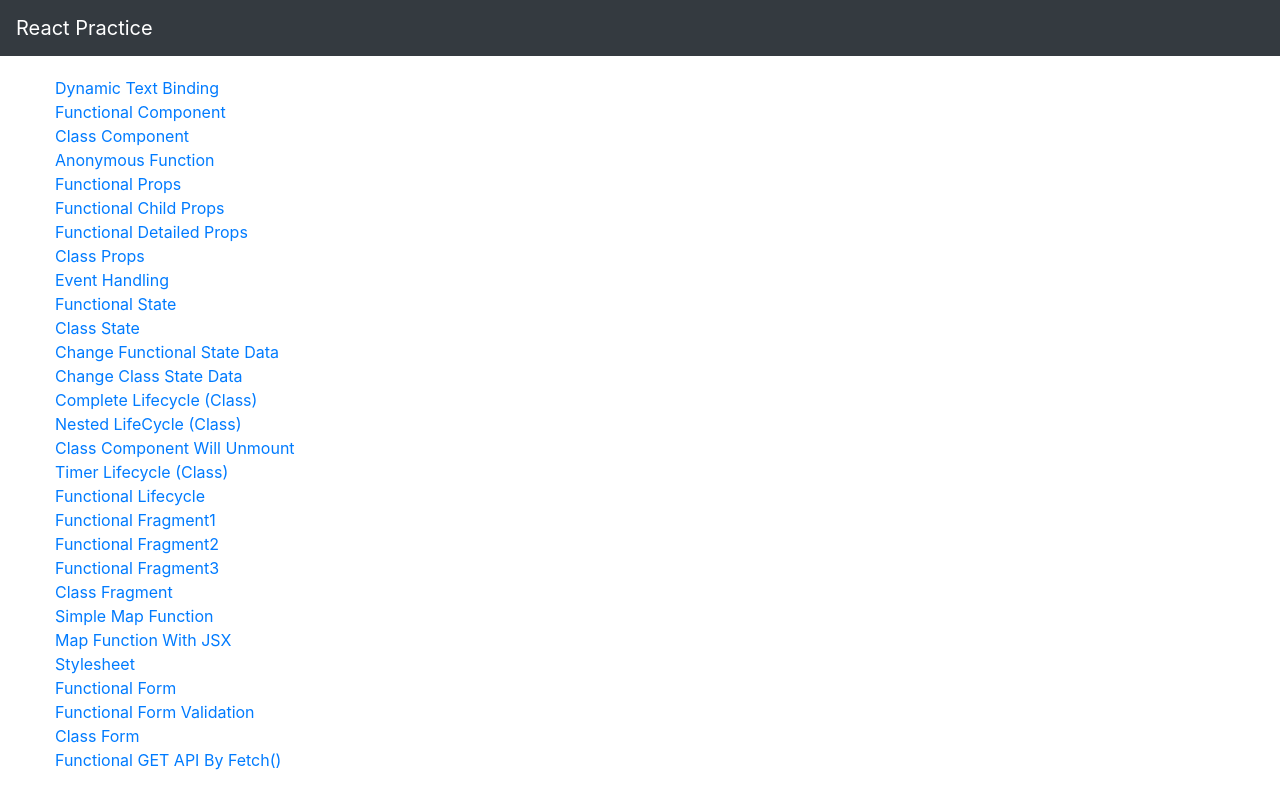
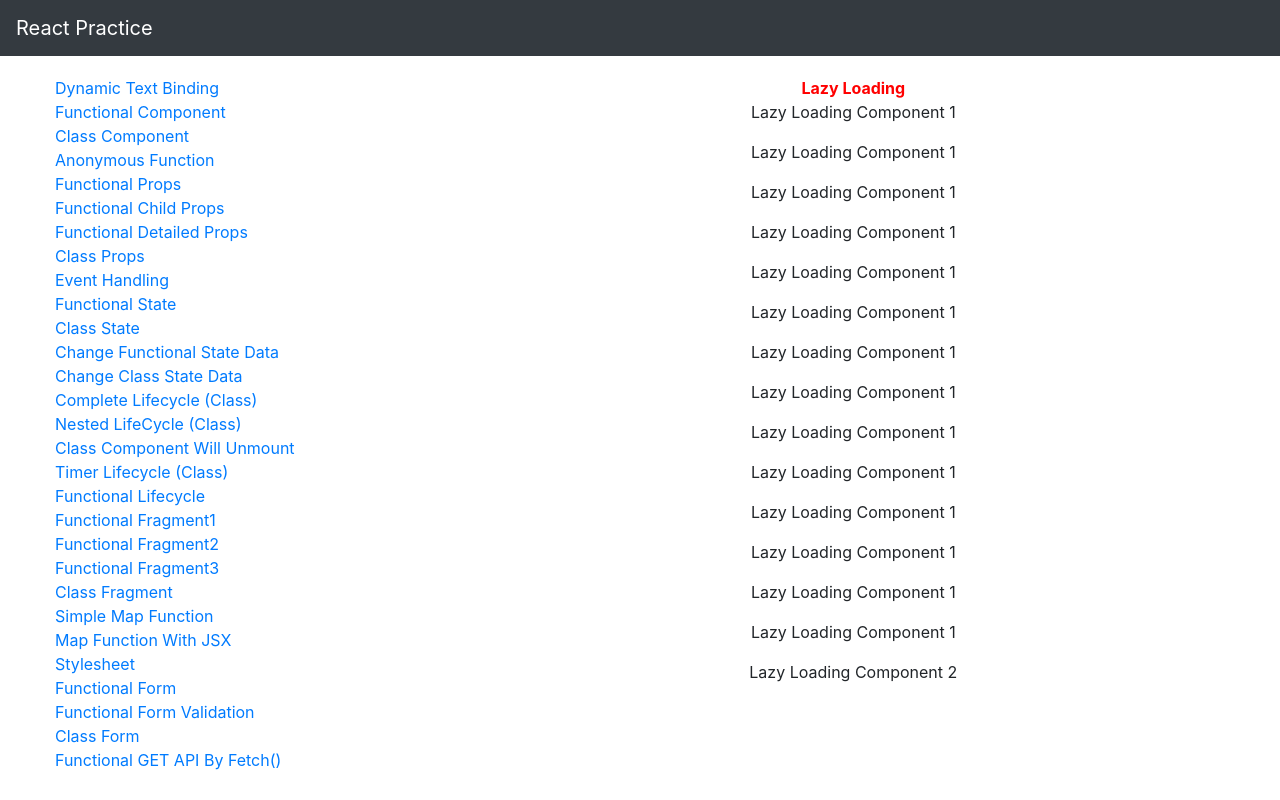
Before and after one commit to sagarninave/reactpractice, a React (Create React App) app: page /lazy_loading in a window 1280 px wide. Built offline with nearby package versions, Linux system fonts and the light colour scheme.

Commit message:
Lazy Loading

```diff
--- a/src/App.js
+++ b/src/App.js
@@ -22,6 +22,7 @@
 // import ErrorBoundry from './components/ErrorBoundry';
 import ClassPureComponent from './components/PureComponent';
 import FunctionalMemo from './components/Memo';
+import LazyLoading from './components/LazyLoading';
 
 function App() {
 
@@ -78,7 +79,7 @@
                 <li> <Link to="/class_pure_component"> Class Pure Component </Link> </li>
                 <li> <Link to="/functional_memo"> Functional Memo </Link> </li>
                 <li> <Link to="/uncontrolled_component"> Uncontrolled Component </Link> </li>
-
+                <li> <Link to="/lazy_loading"> Lazy Loading </Link> </li>
               </ul>
             </nav>
           </div>
@@ -126,7 +127,7 @@
               <Route path="/class_pure_component"> <ClassPureComponent/> </Route>
               <Route path="/functional_memo"> <FunctionalMemo/> </Route>
               <Route path="/uncontrolled_component"> <UncontrolledComponent/> </Route>
-
+              <Route path="/lazy_loading"> <LazyLoading/> </Route>
             </Switch>
             {/* </ErrorBoundry> */}
           </div>
--- /dev/null
+++ b/src/components/LazyLoading.js
@@ -0,0 +1,20 @@
+import React, { Suspense, lazy } from 'react';
+
+const LazyComponent_1 = lazy(() => import('./LazyLoadingComponent1'))
+const LazyComponent_2 = lazy(() => import('./LazyLoadingComponent2'))
+
+function LazyLoading() {
+  return (
+    <div>
+      <strong class="heading"> Lazy Loading </strong>
+      <Suspense fallback={<div> Please Wait ... for Lazy Loading Component 1</div>}>
+        <LazyComponent_1></LazyComponent_1>
+      </Suspense>
+      <Suspense fallback={<div> Please Wait ... for Lazy Loading Component 2</div>}>
+        <LazyComponent_2></LazyComponent_2>
+      </Suspense>
+    </div>
+  )
+}
+
+export default LazyLoading;
--- /dev/null
+++ b/src/components/LazyLoadingComponent1.js
@@ -0,0 +1,24 @@
+import React from 'react';
+
+function LazyLoadingComponent_1(){
+  return(
+    <div>
+      <p> Lazy Loading Component 1</p>
+      <p> Lazy Loading Component 1</p>
+      <p> Lazy Loading Component 1</p>
+      <p> Lazy Loading Component 1</p>
+      <p> Lazy Loading Component 1</p>
+      <p> Lazy Loading Component 1</p>
+      <p> Lazy Loading Component 1</p>
+      <p> Lazy Loading Component 1</p>
+      <p> Lazy Loading Component 1</p>
+      <p> Lazy Loading Component 1</p>
+      <p> Lazy Loading Component 1</p>
+      <p> Lazy Loading Component 1</p>
+      <p> Lazy Loading Component 1</p>
+      <p> Lazy Loading Component 1</p>
+    </div>
+  )
+}
+
+export default LazyLoadingComponent_1;
--- /dev/null
+++ b/src/components/LazyLoadingComponent2.js
@@ -0,0 +1,11 @@
+import React from 'react';
+
+function LazyLoadingComponent_2(){
+  return(
+    <div>
+      <p> Lazy Loading Component 2</p>
+    </div>
+  )
+}
+
+export default LazyLoadingComponent_2;
```
